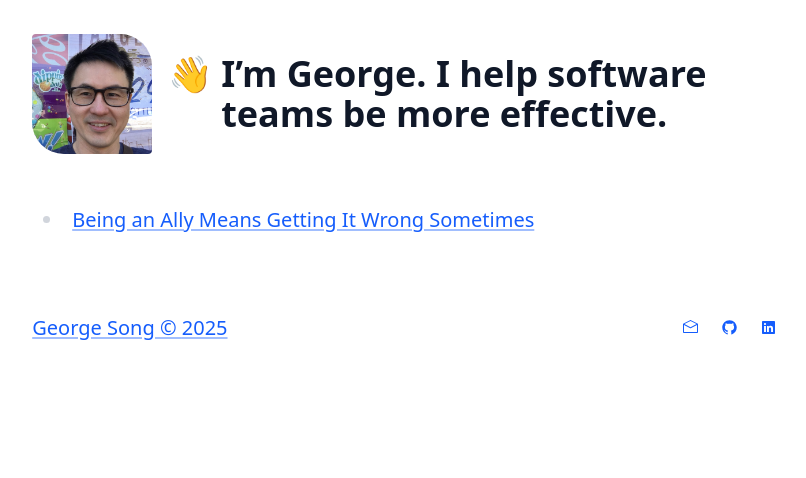
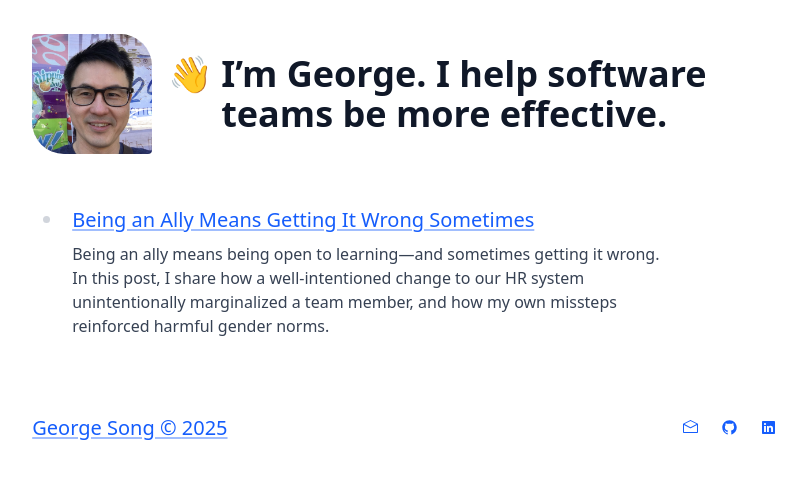
Before and after one commit to gsong/personal-site, an Astro site: page / in a window 1280 px wide. Shown: the whole page, without its empty margins (236-1042 px from the left). Built offline with nearby package versions, Linux system fonts and the light colour scheme; Astro itself is replaced by a stand-in of ours.

Commit message:
feat(content): add article summary support
- Enhance content configuration to include summary field
- Add summary to existing article metadata
- Update index page to display article summaries
- Improve content presentation with concise preview text
- Prepare for better content discoverability and user engagement

```diff
--- a/src/content.config.ts
+++ b/src/content.config.ts
@@ -6,6 +6,7 @@ const articles = defineCollection({
   loader: glob({ pattern: "**/*.mdx", base: "./src/data/articles" }),
   schema: z.object({
     title: z.string(),
+    summary: z.string(),
     published: z.date(),
     updated: z.date().optional(),
   }),
--- a/src/data/articles/workplace-justice-ally.mdx
+++ b/src/data/articles/workplace-justice-ally.mdx
@@ -3,8 +3,11 @@ title: Being an Ally Means Getting It Wrong Sometimes
 description: Specific examples of how to be a better ally.
 published: 2020-08-28T08:04:22-07:00
 updated: 2020-09-04T07:41:46-07:00
-keywords:
-  - justice
+summary: >
+  Being an ally means being open to learning—and sometimes getting it wrong. In
+  this post, I share how a well-intentioned change to our HR system
+  unintentionally marginalized a team member, and how my own missteps
+  reinforced harmful gender norms.
 ---
 
 Recently, there was an exchange at work that bothered me. It happened in a small
--- a/src/layouts/Layout.astro
+++ b/src/layouts/Layout.astro
@@ -1,6 +1,7 @@
 ---
 import "@/styles/global.css";
 
+import { ClientRouter } from "astro:transitions";
 import Footer from "./Footer.astro";
 ---
 
@@ -12,6 +13,7 @@ import Footer from "./Footer.astro";
     <link rel="icon" type="image/png" sizes="32x32" href="/favicon.png" />
     <meta name="generator" content={Astro.generator} />
     <title>George Song’s Site</title>
+    <ClientRouter />
   </head>
   <body>
     <slot />
--- a/src/pages/index.astro
+++ b/src/pages/index.astro
@@ -34,6 +34,9 @@ const articles = await getCollection("articles");
         articles.map((article) => (
           <li>
             <a href={`/articles/${article.id}`}>{article.data.title}</a>
+            <p class="!m-0 !mt-1 max-w-[65ch] text-[0.8em]/6">
+              {article.data.summary}
+            </p>
           </li>
         ))
       }
```
